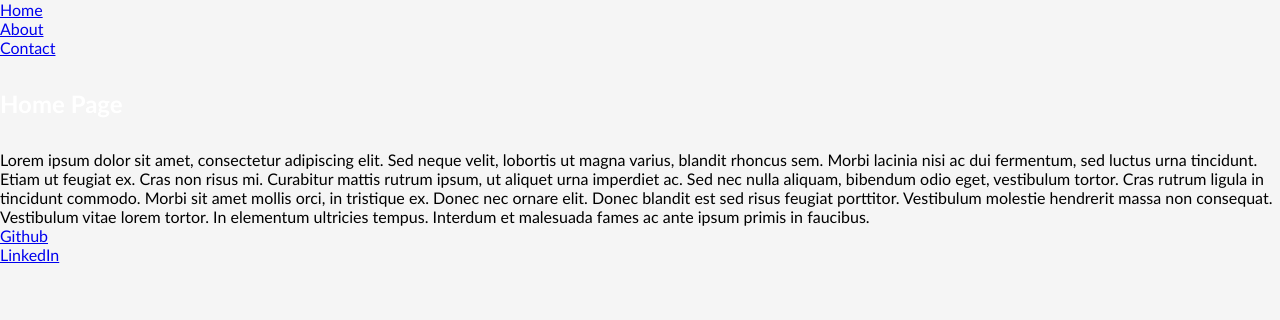
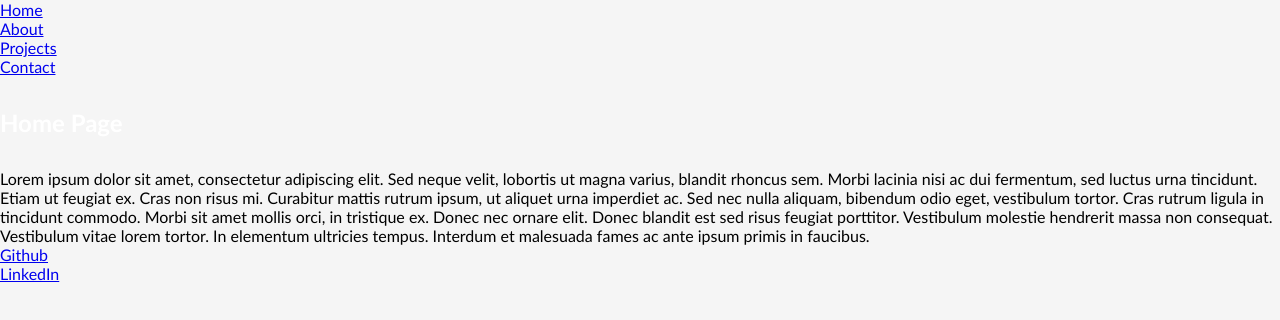
Before and after one commit to hargis32/React-Portfolio, a React (Create React App) app: page / in a window 1280 px wide. Shown: the top 320 px of the page. Built offline with nearby package versions, Linux system fonts and the light colour scheme.

Commit message:
added projects page

```diff
--- a/src/components/NavTabs.js
+++ b/src/components/NavTabs.js
@@ -26,16 +26,16 @@ function NavTabs({ currentPage, handlePageChange }) {
           About
         </a>
       </li>
-      {/* <li className="nav-item">
+      <li className="nav-item">
         <a
           href="#blog"
-          onClick={() => handlePageChange('Blog')}
+          onClick={() => handlePageChange('Projects')}
           // Check to see if the currentPage is `Blog`, and if so we use the active link class from bootstrap. Otherwise, we set it to a normal nav-link
-          className={currentPage === 'Blog' ? 'nav-link active' : 'nav-link'}
+          className={currentPage === 'Projects' ? 'nav-link active' : 'nav-link'}
         >
-          Blog
+          Projects
         </a>
-      </li> */}
+      </li>
       <li className="nav-item">
         <a
           href="#contact"
--- a/src/components/PortfolioContainer.js
+++ b/src/components/PortfolioContainer.js
@@ -3,6 +3,7 @@ import NavTabs from './NavTabs';
 import Home from './pages/Home';
 import About from './pages/About';
 import Contact from './pages/Contact';
+import Projects from './pages/Projects';
 
 
 export default function PortfolioContainer() {
@@ -19,6 +20,9 @@ export default function PortfolioContainer() {
     if (currentPage === 'Contact') {
       return <Contact />;
     }
+    if (currentPage === 'Projects') {
+      return <Projects />;
+    }
     // return <Contact />;
   };
 
--- /dev/null
+++ b/src/components/pages/Projects.js
@@ -0,0 +1,19 @@
+import React from "react";
+
+export default function Projects() {
+    return (
+        <div>
+            <ul>
+                <li>
+                    <a href = "https://github.com/hargis32/Project-1-NBA-Schedule-Watch">NBA Watch Party</a>
+                </li>
+                <li>
+                    <a href = "https://github.com/candracodes/only-pans">OnlyPans</a>
+                </li>
+                <li>
+                    <a href = "https://github.com/brandynh/ParksAndRex">ParksAndRex</a>
+                </li>
+            </ul>
+        </div>
+    )
+}
```
Also changed, not shown: 1 other file (tests, documents, lock files or other folders).
